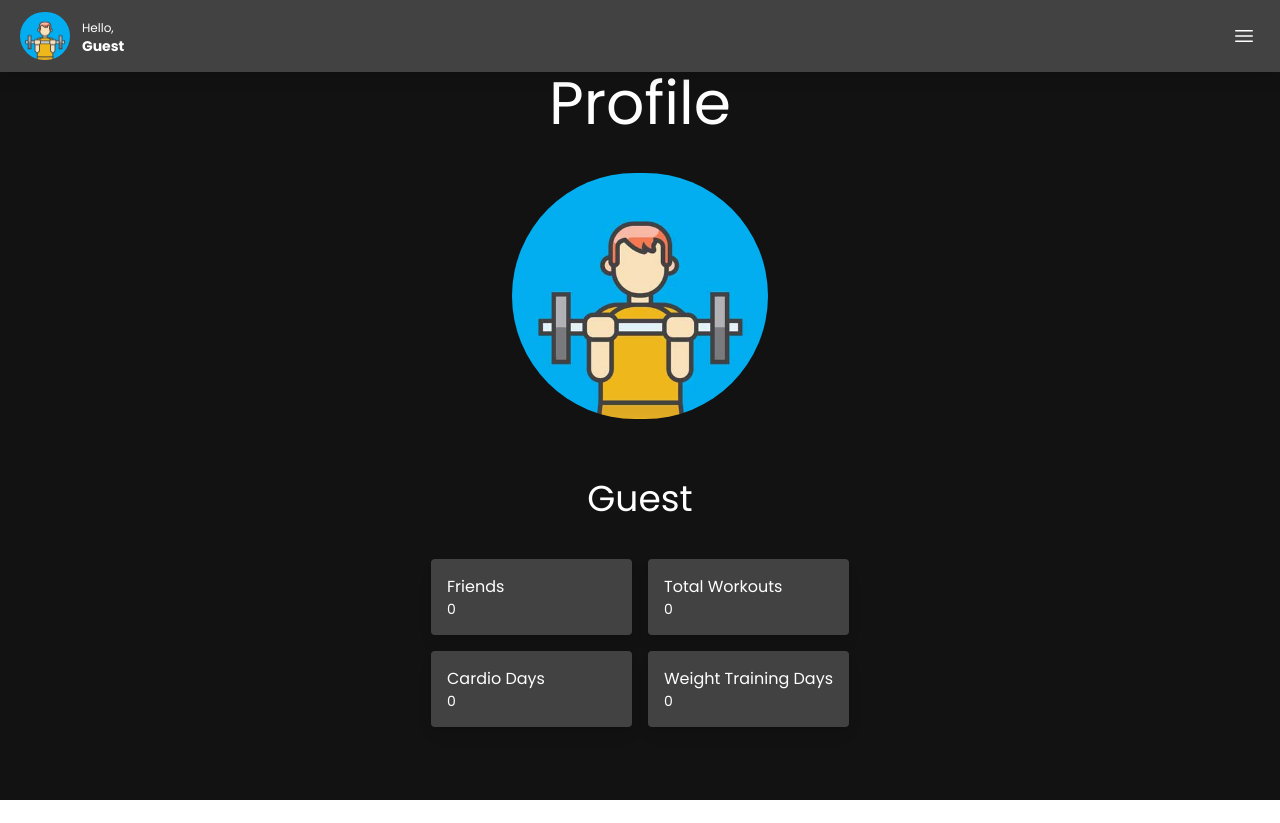
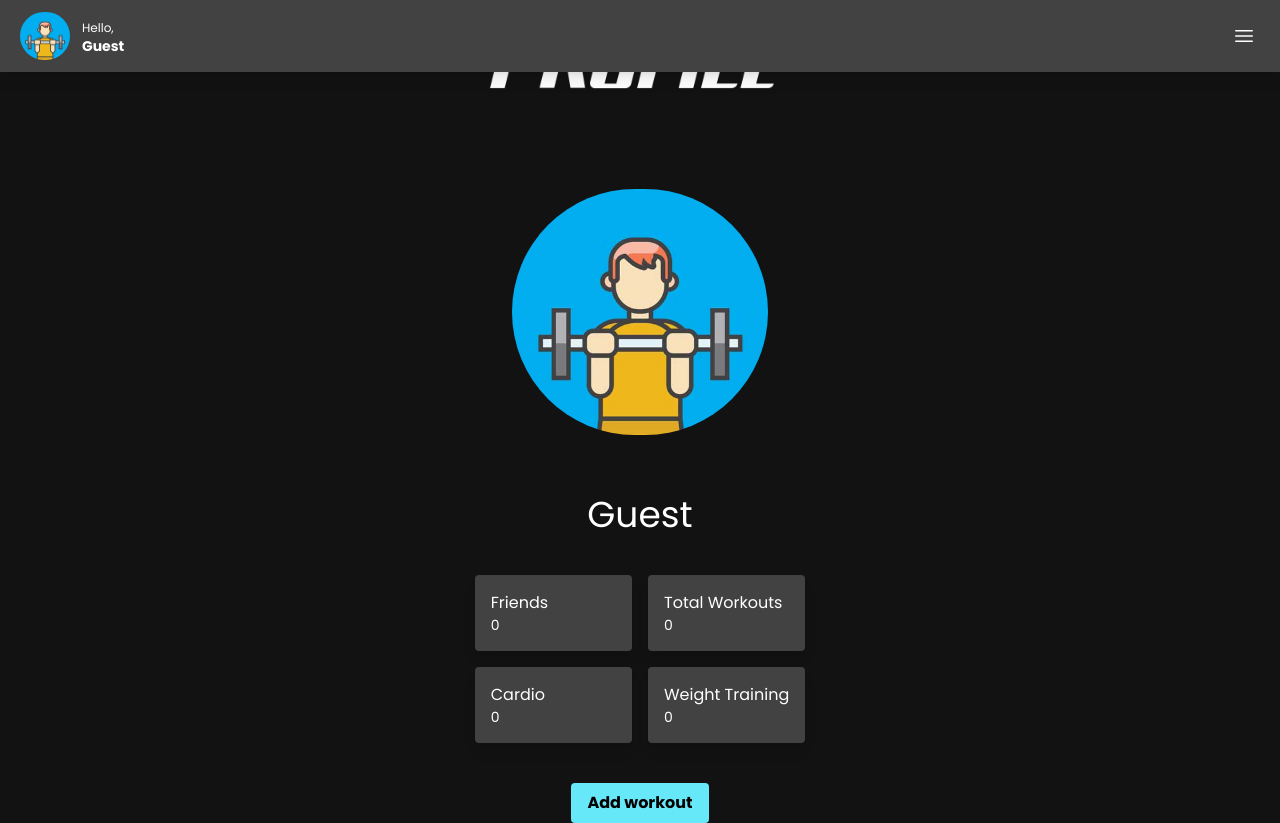
Before and after one commit to kevin7391s/shock_fitness, a Next.js app: page /profile in a window 1280 px wide. Before the commit the page ends 800 px from the top, so only its background shows below. Built offline with nearby package versions, Linux system fonts and the light colour scheme; no server answers.

Commit message:
styling for profile page
// add button and link to addWorkouts
// add new image for profile text

```diff
--- a/src/pages/profile.tsx
+++ b/src/pages/profile.tsx
@@ -2,6 +2,8 @@ import React, { useEffect, useState } from "react";
 import { onAuthStateChanged } from "firebase/auth";
 import { auth } from "../lib/firebase";
 import NavBar from "@/components/navbar";
+import Link from "next/link";
+import Image from "next/image";
 
 function Profile() {
   const [username, setUsername] = useState("");
@@ -26,7 +28,14 @@ function Profile() {
     >
       <NavBar />
       <div className="flex flex-col items-center justify-center min-h-screen">
-        <h1 className="text-6xl mb-10">Profile</h1>
+        <Image
+          src="/images/profile.png"
+          alt="Fitness App Logo"
+          className=" mb-20"
+          width={300}
+          height={100}
+        />
+
         <div className="rounded-full h-70 w-64 overflow-hidden mb-10">
           <img src="/images/exerciseMan.jpg" alt="Profile picture" />
         </div>
@@ -50,17 +59,23 @@ function Profile() {
             className="p-4 bg-gray-800 rounded shadow-lg"
             style={{ backgroundColor: "#424242" }}
           >
-            <h2 className="text-l">Cardio Days</h2>
+            <h2 className="text-l">Cardio </h2>
             <p className="text-sm">0</p>
           </div>
           <div
             className="p-4 bg-gray-800 rounded shadow-lg"
             style={{ backgroundColor: "#424242" }}
           >
-            <h2 className="text-l">Weight Training Days</h2>
+            <h2 className="text-l">Weight Training</h2>
             <p className="text-sm">0</p>
           </div>
         </div>
+        <Link
+          href="/addWorkout"
+          className="flex flex-col items-center mt-10 bg-cyan-300 hover:bg-cyan-400 text-black font-bold py-2 px-4 rounded"
+        >
+          Add workout
+        </Link>
       </div>
     </div>
   );
```
Also changed, not shown: public/images/Profile.png (added).
